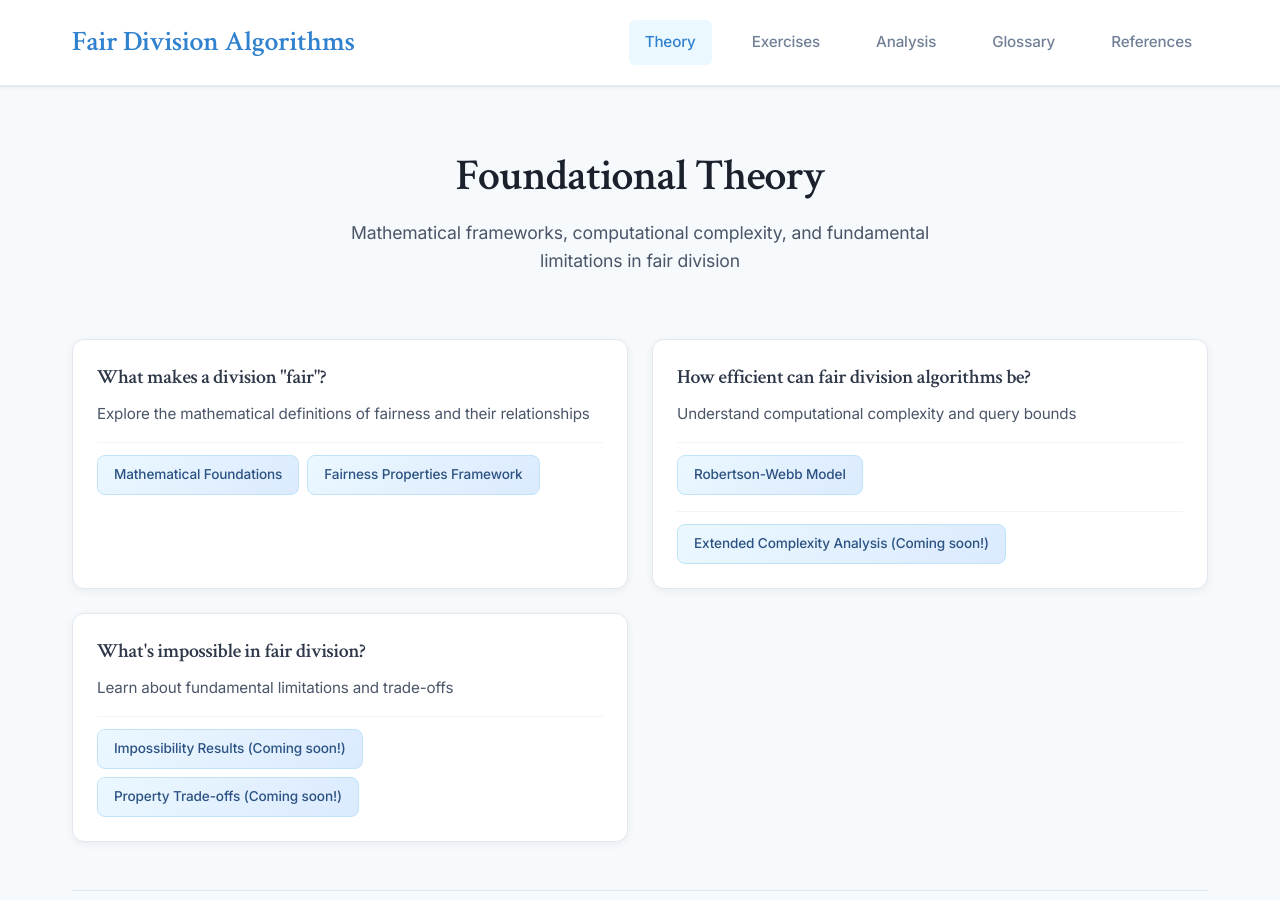
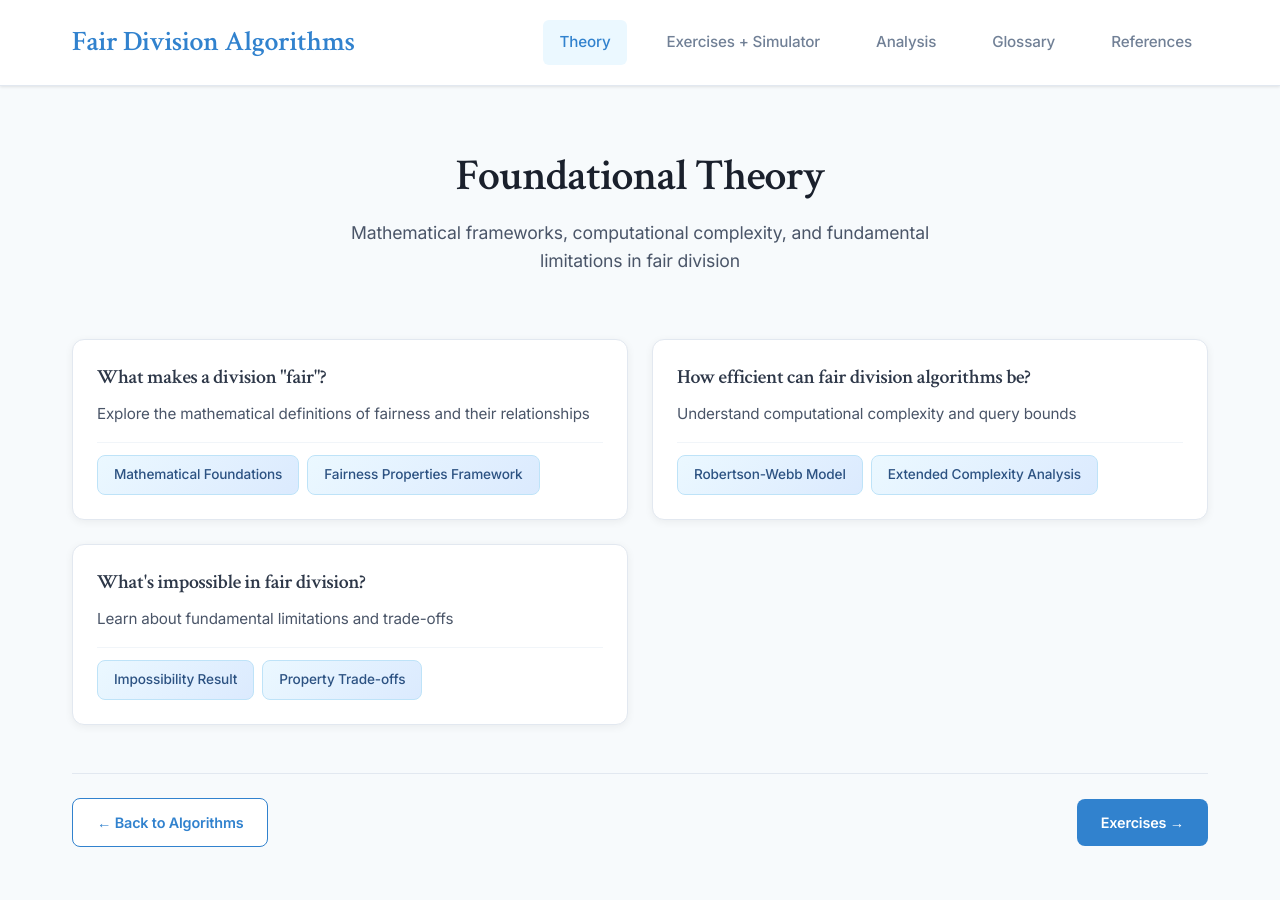
Before and after one commit to amaan-19/fair-division-exercises, a Jekyll site: the page built from theory/index.md, in a window 1280 px wide and 900 px high. Built offline with Jekyll 4.4.1, drawn with Linux system fonts in a browser that asks for light colours.

Commit message:
made some updates

```diff
--- a/_layouts/default.html
+++ b/_layouts/default.html
@@ -20,7 +20,7 @@
             <a href="{{ '/' | relative_url }}" class="site-title">{{ site.title }}</a>
             <nav class="site-nav">
                 <a href="{{ '/theory/' | relative_url }}" {% if page.url contains '/theory/' %}class="active" {% endif %}>Theory</a>
-                <a href="{{ '/exercises/' | relative_url }}" {% if page.url contains '/exercises/' %}class="active" {% endif %}>Exercises</a>
+                <a href="{{ '/exercises/' | relative_url }}" {% if page.url contains '/exercises/' %}class="active" {% endif %}>Exercises + Simulator</a>
                 <a href="{{ '/analysis/' | relative_url }}" {% if page.url contains '/analysis/' %}class="active" {% endif %}>Analysis</a>
                 <a href="{{ '/glossary/' | relative_url }}" {% if page.url contains '/glossary/' %}class="active" {% endif %}>Glossary</a>
                 <a href="{{ '/references/' | relative_url }}" {% if page.url contains '/references/' %}class="active" {% endif %}>References</a>
--- a/assets/main.css
+++ b/assets/main.css
@@ -3216,7 +3216,8 @@ blockquote {
 }
 
 .question-links a.coming-soon {
-    opacity: 0.7;
+    opacity: 0.6;
+    background: #f8f9fa;
 }
 
 .question-links a:hover {
--- a/theory/index.md
+++ b/theory/index.md
@@ -25,9 +25,7 @@ permalink: /theory/
     <p>Understand computational complexity and query bounds</p>
     <div class="question-links">
       <a href="{{ '/theory/robertson-webb-query-model/' | relative_url }}">Robertson-Webb Model</a>
-    </div>
-    <div class="question-links coming-soon">
-      <a href="/theory/complexity/">Extended Complexity Analysis (Coming soon!)</a>
+      <a href="/theory/complexity/">Extended Complexity Analysis</a>
     </div>
   </div>
 
@@ -35,8 +33,8 @@ permalink: /theory/
     <h3>What's impossible in fair division?</h3>
     <p>Learn about fundamental limitations and trade-offs</p>
     <div class="question-links coming-soon">
-      <a href="/theory/impossibility/">Impossibility Results (Coming soon!)</a>
-      <a href="/theory/tradeoffs/">Property Trade-offs (Coming soon!)</a>
+      <a href="/theory/impossibility/">Impossibility Result</a>
+      <a href="/theory/tradeoffs/">Property Trade-offs</a>
     </div>
   </div>
 </div>
```
Also changed, not shown: algorithms/austins-moving-knife.md (+1 -0 lines), glossary/index.md (+1 -1 lines), index.md (+1 -1 lines).
